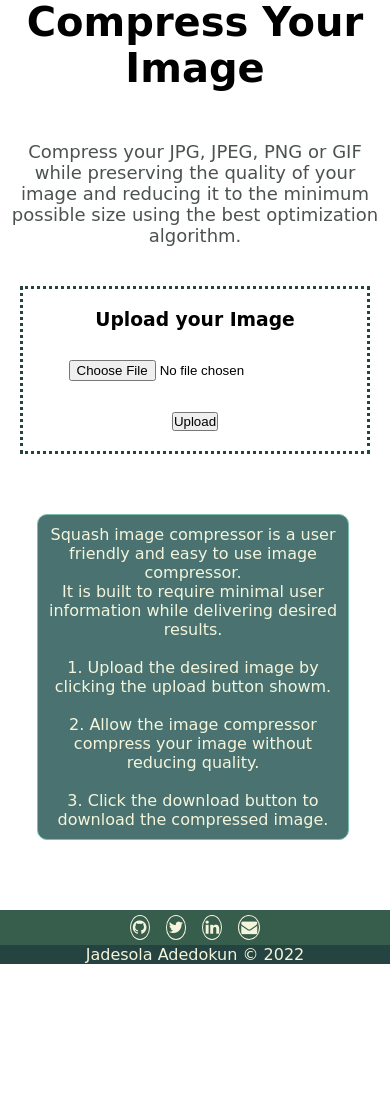
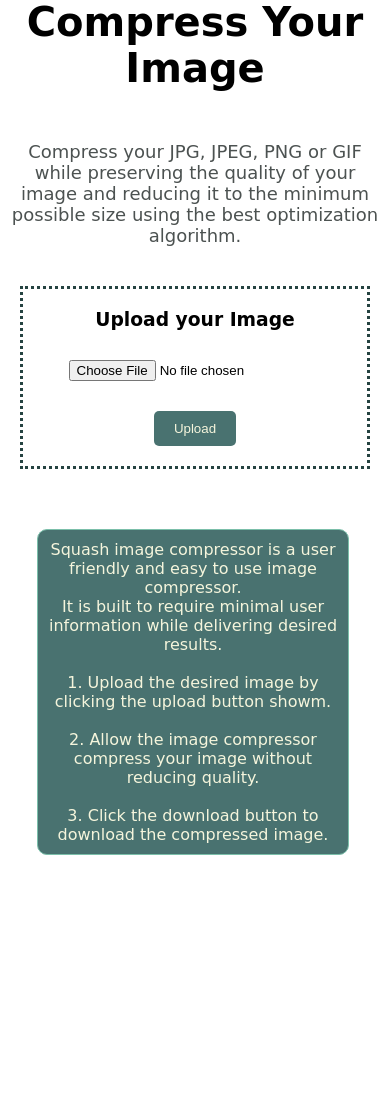
Before and after one commit to Jadesola-BG/Image-compressing-webApp, a Flask app: page / in a window 390 px wide. Shown: the part 80-1175 px from the top of the page. Before the commit the page ends 1044 px from the top, so only its background shows below. Run offline with Flask 2, Linux system fonts and the light colour scheme; some libraries are stand-ins or nearby versions.

Commit message:
image compression operation

```diff
--- a/app.py
+++ b/app.py
@@ -1,5 +1,5 @@
 import os
-from flask import Flask, render_template, request, redirect, url_for, flash, jsonify
+from flask import Flask, render_template, request, redirect, url_for, flash, send_file
 from werkzeug.utils import secure_filename
 from compress import compress_image
 
@@ -20,44 +20,46 @@ def allowed_file(filename):
 def too_large(e):
     return "File is too large", 413
 
-
 @app.route('/')
 def home():
     return render_template('home.html')
 
+def clean_uploadfolder():
+    imagelist = [img for img in os.listdir(app.config['UPLOAD_FOLDER']) if not img.startswith("icon")]
+    for images in imagelist:
+        os.remove(os.path.join(app.config['UPLOAD_FOLDER'], images))
+
 
 @app.route('/', methods=['POST'])
 def image_upload():
+
     if "uploaded_image" not in request.files:
         flash("No file part")
         return redirect(request.url)
 
     image = request.files['uploaded_image']
-
     if image.filename == '':
         flash('No image selected for uploading')
         return redirect(request.url)
 
     if image and allowed_file(image.filename):
+        clean_uploadfolder()
         image_name = secure_filename(image.filename)
         image.save(os.path.join(app.config['UPLOAD_FOLDER'], image_name))
-        flash('Image successfully uploaded !!! ')
-        flash("COMPRESSING IMAGE !!!")
-
+        flash('Image successfully uploaded & Compressing !!! ')
+        #image compressing operation
         results = compress_image(image_name, app.config['UPLOAD_FOLDER'])
-
-
         return render_template('display.html', results = results)
 
     else:
         flash('Please ensure you uploaded only the allowed file types.')
         return redirect(request.url)
-        #return "Invalid image", 400
-    #removing uploaded image
-    os.remove(image_name)
-    return render_template("home.html")
 
 
+@app.route('/<filename>', methods=['GET','POST'])
+def download_image(filename):
+    path = os.path.join(app.config['UPLOAD_FOLDER'], filename)
+    return send_file(path, as_attachment=True)
 
 
 if __name__  == '__main__':
--- a/static/styles/style.css
+++ b/static/styles/style.css
@@ -9,6 +9,10 @@ body{
     position: relative;
     min-height: 100vh;
 }
+.content{
+    margin-bottom: 50vh;
+}
+
 .nav-title img{
     width:30px;
     height:30px;
@@ -65,7 +69,7 @@ body{
     color:red;
     margin-top: 20px;
 }
-.upload-container{
+.upload-container, .download{
     text-align: center;
     border: 3px dotted rgb(37, 67, 65);
     margin: 60px 550px;
@@ -73,6 +77,18 @@ body{
 }
 .image-upload{
     margin-top: 30px ;
+}
+input[type=submit], .download-button{
+    padding: 10px 20px;
+    color: beige;
+    background: rgb(73, 114, 112);
+    border: none;
+    border-radius: 5px;
+    cursor: pointer;
+}
+input[type=submit]:hover, .download-button:hover{
+    background: rgb(37, 67, 65);
+
 }
 .side{
     text-align: center;
@@ -90,15 +106,14 @@ body{
 .step-item{
     color: beige;
 }
+
 .images-display img{
-    align-items: center;
     width:300px;
     height:300px;
-    margin: 50px;
-    border: 1px solid red;
+    margin: 50px 50px 0px ;
 }
 .images-display p{
-    margin: 50px;
+    margin: 0px 50px;
 }
 .footer{
     background: rgb(55, 93, 77);
@@ -139,17 +154,32 @@ body{
     color: beige;
 }
 
+
+
 /*tablet  styling */
-@media (max-width: 1300px){
-    .upload-container{
+@media (max-width: 1300px) and (min-width: 700px){
+    .upload-container, .download{
         margin: 60px 400px;
         padding: 20px;
 }
+.images-display{
+    display: flex;
+    align-items: center;
+    justify-content: center;
+}
 }
 
+/*laptop styling */
+@media(min-width: 1300px){
+    .images-display{
+        display: flex;
+        align-items: center;
+        justify-content: center;
+    }
+}
 /*ipad  styling */
 @media (max-width: 850px){
-    .upload-container{
+    .upload-container, .download{
         margin: 60px 250px;
         padding: 20px;
 }
@@ -176,6 +206,17 @@ body{
     .show{
         display: block;
     }
+
+    .images-display img{
+        margin-bottom: 10px;
+        margin-left: 50px;
+        width:250px;
+        height:250px;
+        border: 1px solid red;
+    }
+    .images-display p{
+        margin: 0px 50px 0 190px;
+    }
     .side{
         text-align: center;
         padding:10px;
@@ -185,7 +226,7 @@ body{
         border-radius: 10px;
         width: 80%;
     }
-    .upload-container{
+    .upload-container, .download{
         margin: 40px 20px;
         padding: 20px;
     }
--- a/templates/base.html
+++ b/templates/base.html
@@ -42,10 +42,10 @@
 
     <footer class="footer">
       <ul class="socials">
-        <li><a href="#"><i class="fa fa-github" aria-hidden="true"></i></a></li>
-        <li><a href="#"><i class="fa fa-twitter" aria-hidden="true"></i></a></li>
-        <li><a href="#"><i class="fa fa-linkedin" aria-hidden="true"></i></a></li>
-        <li><a href="#"><i class="fa fa-envelope" aria-hidden="true"></i></a></li>
+        <li><a href="https://github.com/Jadesola-BG"><i class="fa fa-github" aria-hidden="true"></i></a></li>
+        <li><a href="http://twitter.com/moo_joolaa"><i class="fa fa-twitter" aria-hidden="true"></i></a></li>
+        <li><a href="https://www.linkedin.com/in/jadesola-adedokun-75aa16182"><i class="fa fa-linkedin" aria-hidden="true"></i></a></li>
+        <li><a href="jadesola.adedokun@babbangona.com"><i class="fa fa-envelope" aria-hidden="true"></i></a></li>
      </ul>
 
      <div class="footer-bottom">
--- a/templates/home.html
+++ b/templates/home.html
@@ -1,6 +1,8 @@
 {% extends "base.html" %}
 
 {% block content %}
+
+<div class="content">
 
     <div class="intro">
         <h1 class="intro-title">
@@ -10,7 +12,6 @@
             Compress your JPG, JPEG, PNG or GIF while preserving the quality of your image and reducing
             it to the minimum possible size using the best optimization algorithm.
         </p>
-
     </div>
 
     <div class="flashed-messages">
@@ -31,7 +32,7 @@
         <h3> Upload your Image</h3>
         <form method="post" action="/" enctype="multipart/form-data">
             <p class="image-upload"><input type="file" name="uploaded_image"> </p>
-        <p class="image-upload"><input type="submit" value="Upload"></p>
+            <p class="image-upload submit"><input type="submit" value="Upload"></p>
         </form>
     </div>
 
@@ -54,4 +55,6 @@
         </ol>
     </div>
 
+</div>
+
 {% endblock %}
```
Also changed, not shown: compress.py (+12 -6 lines), templates/display.html (+13 -0 lines). Lines whose indentation alone changed are shown as unchanged.
